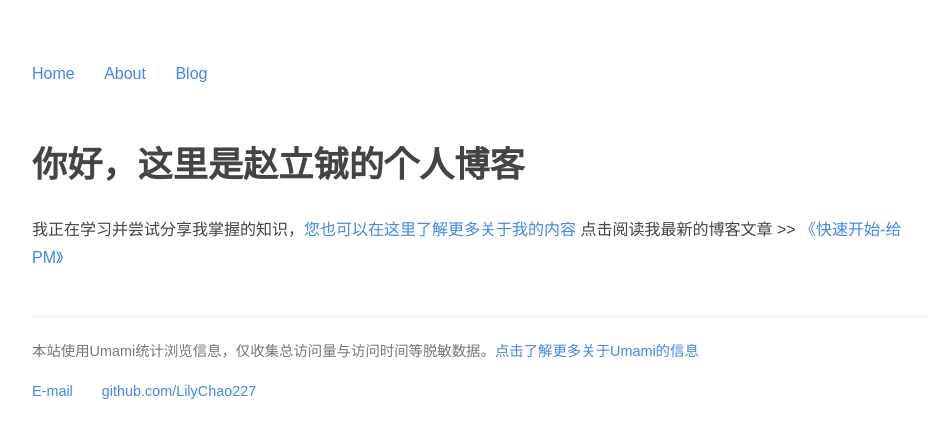
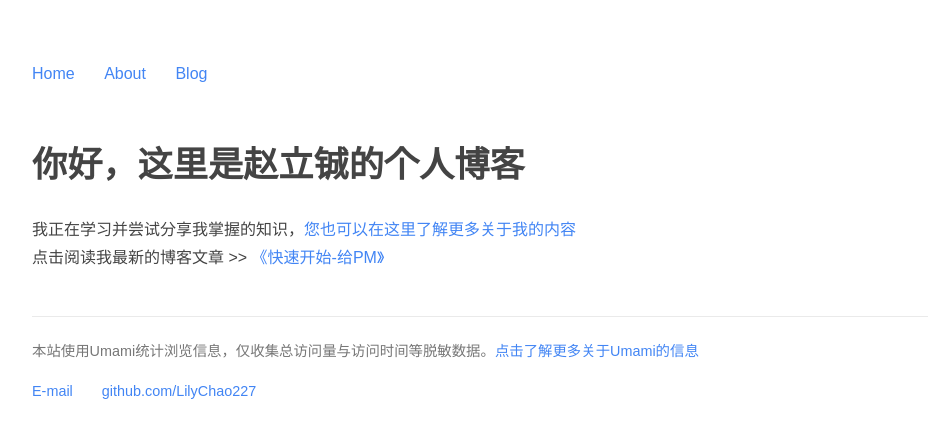
Before and after one commit to LilyChao227/LilyChao227.github.io, a Jekyll site: the page built from index.html, in a window 1280 px wide. Shown: the top 438 px of the page, without its empty margins (160-1091 px from the left). Built offline with Jekyll 4.4.1, drawn with Linux system fonts in a browser that asks for light colours.

Commit message:
update some ugly columns

```diff
--- a/about/index.html
+++ b/about/index.html
@@ -6,7 +6,6 @@ title: About Me
 <div class="about">
     <h1>About</h1>
     <p>这是我的个人博客，我正在尝试学习并分享我的知识。我没有任何技术背景，欢迎您向我提出改进意见！</p>
-    <q>西郊有密林，助君出重围</q>
 
     <ul class="contacts">
         <li><a href="mailto:ChaoLC227@163.com">E-mail</a></li>
--- a/index.html
+++ b/index.html
@@ -5,7 +5,7 @@ title: Lily Chao's personal blog
 
 <div class="blurb">
     <h1>你好，这里是赵立铖的个人博客</h1>
-    <span>我正在学习并尝试分享我掌握的知识，<a href="/about">您也可以在这里了解更多关于我的内容</a></span>
+    <span>我正在学习并尝试分享我掌握的知识，<a href="/about">您也可以在这里了解更多关于我的内容</a></span><br>
     {% assign p = site.posts[0] %}
     <span>点击阅读我最新的博客文章</span> >> <a href="{{ p.url }}" title="{{ p.title }}">{{ p.title }}</a>
 </div><!-- /.blurb -->
```
